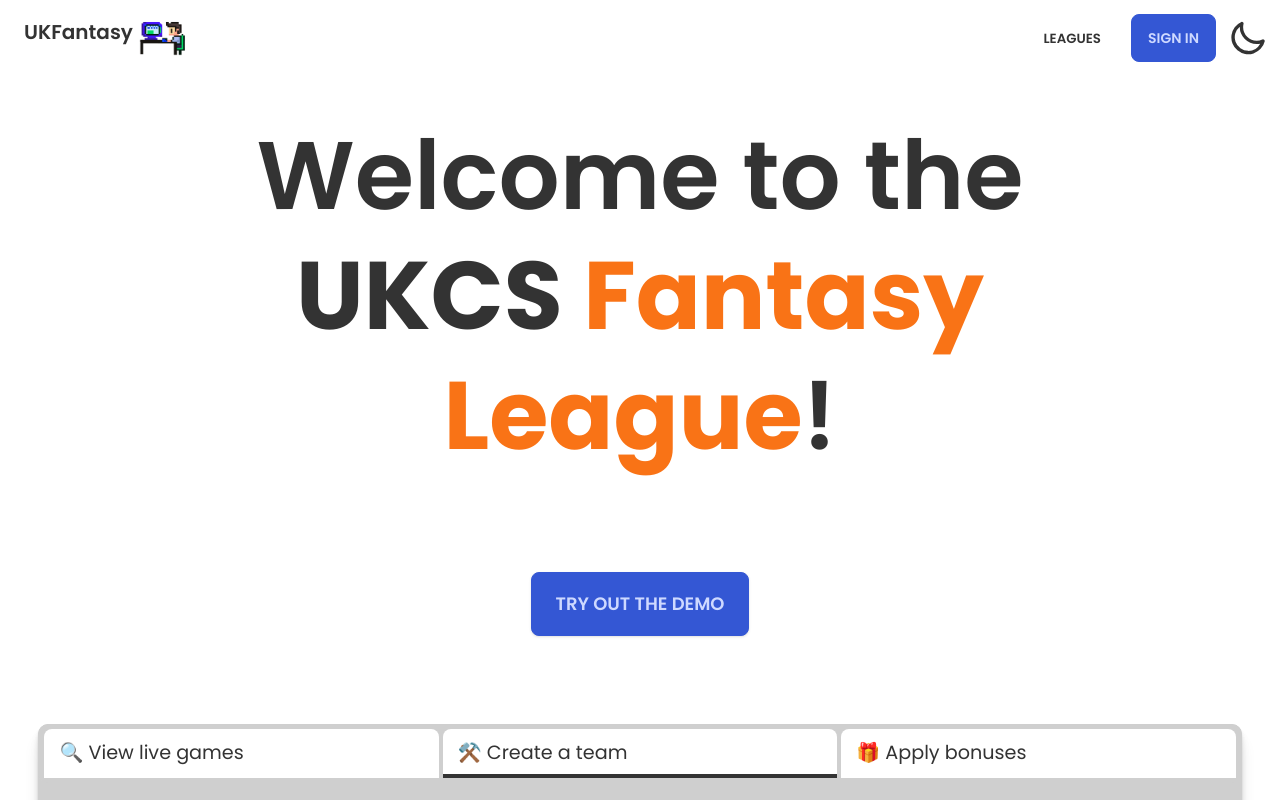
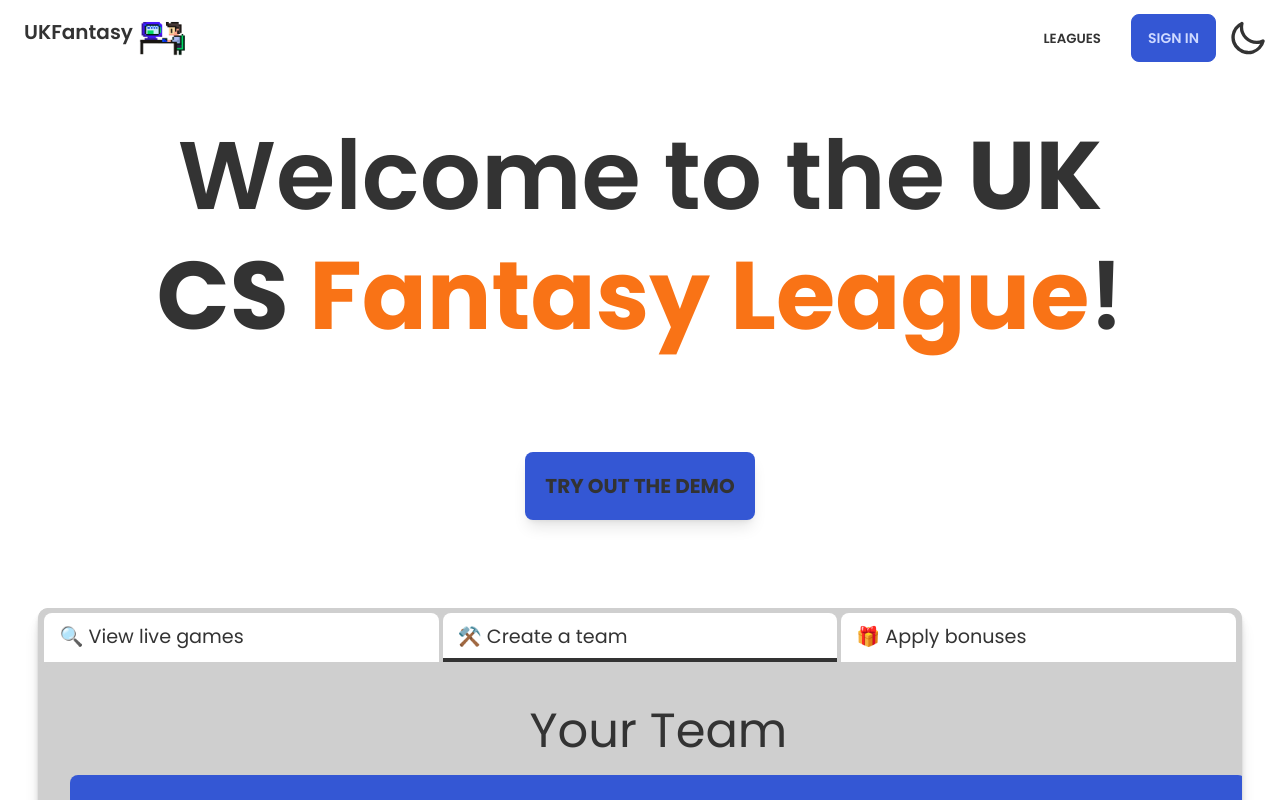
Before and after one commit to FlynnFc/UKFantasy, a Next.js app: page / in a window 1280 px wide. Shown: the top 800 px of the page. Built offline with nearby package versions, Linux system fonts and the light colour scheme; no server answers.

Commit message:
testing smth

```diff
--- a/src/components/BonusExample.tsx
+++ b/src/components/BonusExample.tsx
@@ -165,7 +165,7 @@ const BonusExample = () => {
   return (
     <div className="flex select-none flex-col items-center justify-between">
       <div className="flex flex-col justify-start space-y-4">
-        <section className="mx-4 mt-1 flex w-fit flex-wrap justify-start gap-2">
+        <section className="mx-4 mt-1 flex w-fit flex-wrap justify-center gap-2 lg:justify-start">
           {allBonuses.map((el, i) => {
             for (let i = 0; i < 5; i++) {
               const element = team?.Player[i];
@@ -197,7 +197,7 @@ const BonusExample = () => {
         </section>
       </div>
 
-      <div className="flex h-auto w-fit flex-col items-start justify-between gap-1 rounded-lg p-6 sm:flex-row sm:gap-0 sm:space-x-4">
+      <div className="flex h-auto w-full flex-col items-stretch justify-between gap-1 rounded-lg p-6 sm:flex-row sm:gap-0 sm:space-x-4 lg:w-fit lg:items-start">
         {team &&
           team.Player?.map((el, i) => {
             return (
--- a/src/components/LiveGamesExample.tsx
+++ b/src/components/LiveGamesExample.tsx
@@ -121,8 +121,8 @@ const LiveGamesExample = () => {
 
   console.log(streams);
   return (
-    <section className="rounded-btn m-2 flex w-auto flex-row justify-between gap-2">
-      <ul className=" items-left rounded-btn my-3 flex w-1/4 flex-col justify-center gap-1 bg-base-100 px-2 py-2 text-left">
+    <section className="rounded-btn m-2 flex w-auto flex-col justify-between gap-2 lg:flex-row">
+      <ul className=" items-left rounded-btn my-3 flex flex-col justify-center gap-1 bg-base-100 px-2 py-2 text-left lg:w-1/4">
         {streams?.length
           ? streams?.map((el) => {
               return (
--- a/src/pages/admin.tsx
+++ b/src/pages/admin.tsx
@@ -1,5 +1,5 @@
 import Link from "next/link";
-import React from "react";
+import React, { useMemo } from "react";
 
 export async function getServerSideProps() {
   // const path = "http://localhost:3000/";
@@ -20,27 +20,30 @@ export async function getServerSideProps() {
 const Admin = (props: {
   data: [{ id: string; name: string; offical: boolean }];
 }) => {
+  const cols = useMemo(() => {
+    return props.data.length;
+  }, [props.data.length]);
   console.log(props.data.length);
   return (
+    <div className={`container mx-auto min-h-screen w-full max-w-xl`}>
       <div
-      className={`container mx-auto flex min-h-screen max-w-xl select-none flex-col items-start gap-8 p-4 md:grid md:grid-cols-${props.data.length}  md:grid-rows-1`}
+        className={`flex-wrap items-start justify-center gap-10 p-4 md:grid  md:grid-cols-${cols}  md:grid-rows-2`}
       >
         {props.data.map((el) => {
           return (
             <div
               key={el.id}
-            className="flex min-w-[5rem] flex-col gap-2 bg-base-300 p-4"
+              className="rounded-btn flex h-min min-w-[5rem] flex-col gap-2 bg-base-content p-4 uppercase text-base-100 shadow"
             >
               <h1 className="text-center text-2xl">{el.name}</h1>
-            <Link passHref href={`/${el.name.toLowerCase()}/points`}>
-              <a className="btn-sm btn  w-full cursor-pointer" target="_blank">
-                Apply points
-              </a>
+              <Link target="_blank" href={`/${el.name.toLowerCase()}/points`}>
+                <button className="btn-sm btn">Apply points</button>
               </Link>
             </div>
           );
         })}
       </div>
+    </div>
   );
 };
 
--- a/src/pages/index.tsx
+++ b/src/pages/index.tsx
@@ -27,17 +27,19 @@ const Home: NextPage = () => {
             transition={{ duration: 0.5 }}
             className="my-2 w-5/6 text-center text-4xl font-semibold md:text-6xl xl:text-[6rem] xl:leading-tight"
           >
-            Welcome to the <b>UKCS</b>
+            Welcome to the <b>UK CS</b>
             <span className="font-bold text-orange-500"> Fantasy League</span>!
           </motion.h1>
           <section className="my-10">
             <Link href={"/demo"}>
-              <button
+              <motion.button
+                whileHover={{ scale: 1.05 }}
+                whileTap={{ scale: 0.95 }}
                 id="getStarted"
-                className="duration-400 btn-primary btn-lg btn shadow transition-all"
+                className="duration-400 rounded-btn bg-primary p-5 text-xl font-bold uppercase shadow-lg   transition-all"
               >
                 Try out the demo
-              </button>
+              </motion.button>
             </Link>
           </section>
           <section>
```
Lines whose indentation alone changed are shown as unchanged.
